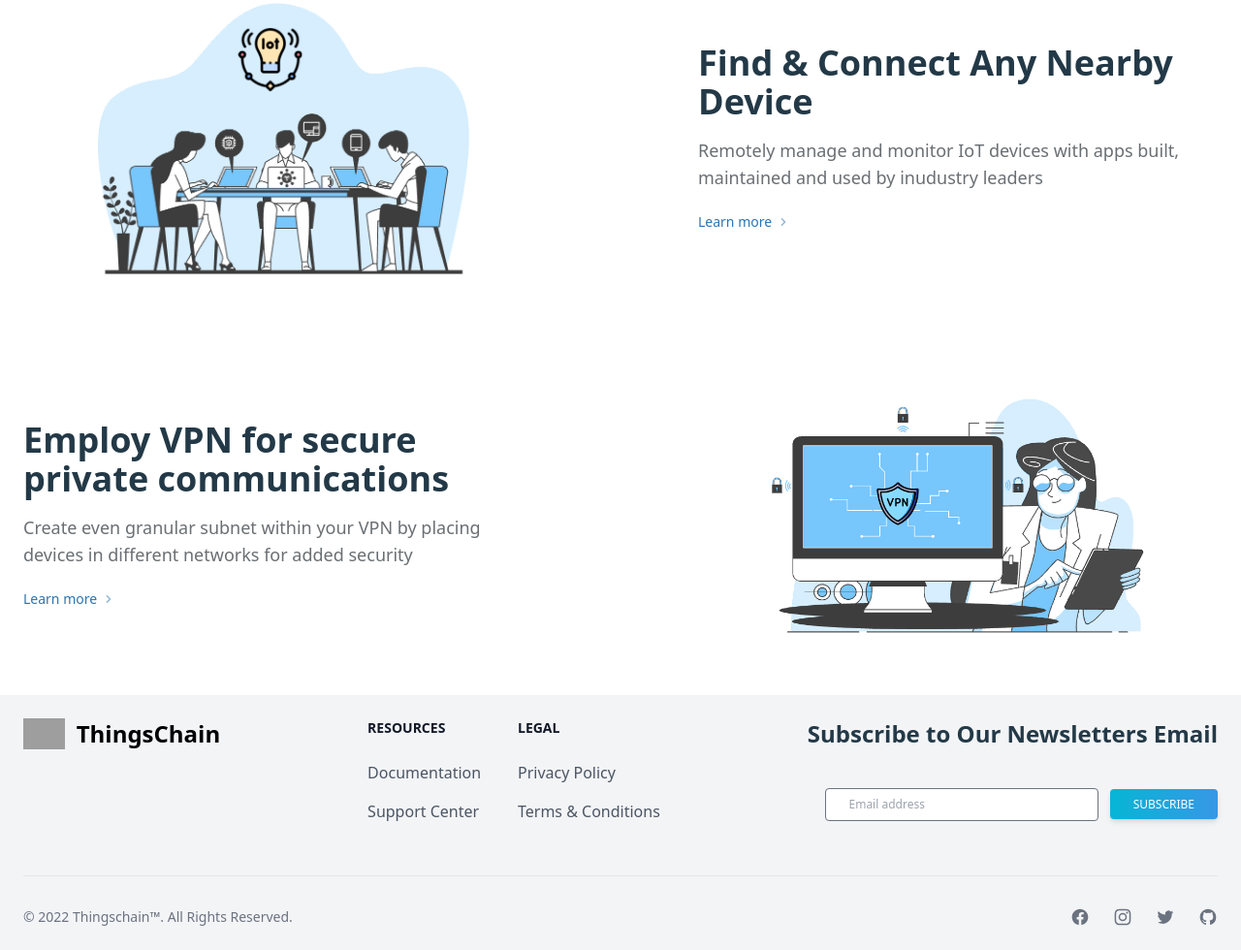
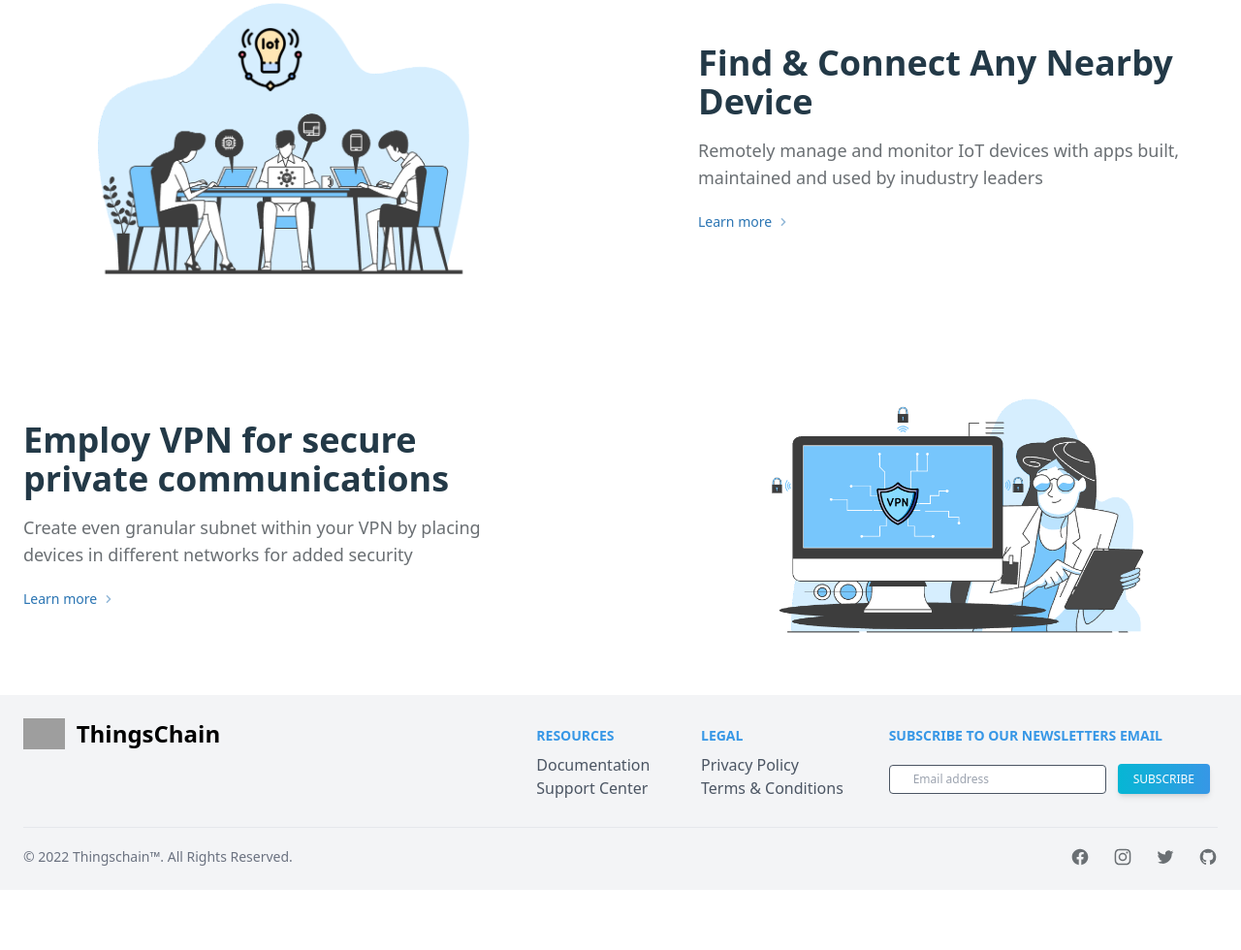
Before and after one commit to fariarahman15/thingschain-new-web-app, a website built with Vite: page index.html in a window 1280 px wide. Shown: the part 2280-3260 px from the top of the page at 97% size. After the commit the page ends 3198 px from the top, so only its background shows below. Built offline with nearby package versions, Linux system fonts and the light colour scheme; grey boxes are pictures that could not be loaded.

Commit message:
footer update

```diff
--- a/index.html
+++ b/index.html
@@ -1130,6 +1130,7 @@
 
     <footer class="p-4 bg-whitesmoke sm:p-6">
       <div class="md:flex md:justify-between">
+        <!-- thingchain logo   -->
         <div class="mb-6 md:mb-0">
           <a href="https://flowbite.com/" class="flex items-center">
             <img
@@ -1142,13 +1143,18 @@
             >
           </a>
         </div>
-        <div class="grid grid-cols-2 gap-2">
+
+        <!-- other section  -->
+        <div class="grid grid-cols-2 gap-4 align-middle">
+          <!-- menu list  -->
+          <div class="grid grid-cols-2 gap-2 p-2">
+            <!-- Resources -->
             <div>
-            <h2 class="mb-6 text-sm font-semibold text-gray-900 uppercase">
+              <h2 class="mb-2 text-sm font-semibold text-darkskyblue uppercase">
                 Resources
               </h2>
-            <ul class="text-gray-600">
-              <li class="mb-4">
+              <ul class="text-davygrey">
+                <li class="">
                   <a href="https://flowbite.com/" class="hover:underline"
                     >Documentation</a
                   >
@@ -1161,12 +1167,13 @@
               </ul>
             </div>
 
+            <!-- Legal -->
             <div>
-            <h2 class="mb-6 text-sm font-semibold text-gray-900 uppercase">
+              <h2 class="mb-2 text-sm font-semibold text-darkskyblue uppercase">
                 Legal
               </h2>
-            <ul class="text-gray-600">
-              <li class="mb-4">
+              <ul class="text-davygrey">
+                <li class="">
                   <a href="#" class="hover:underline">Privacy Policy</a>
                 </li>
                 <li>
@@ -1175,41 +1182,40 @@
               </ul>
             </div>
           </div>
-        <div class="">
+
+          <!-- form  -->
+          <div class="p-2">
             <form action="">
-            <div class="flex-row justify-center items-center">
-              <div class="flex justify-start md:mb-6">
-                <h2 class="mb-4 text-2xl font-bold text-darkslategrey">
+              <div class="w-full flex-row justify-center items-center">
+                <!-- header -->
+                <h2
+                  class="mb-4 text-sm font-semibold text-darkskyblue uppercase"
+                >
                   Subscribe to Our Newsletters Email
                 </h2>
-              </div>
 
-              <div class="flex justify-end items-center space-x-3">
-                <div class="md:mb-6 w-8/12">
+                <!-- input field  -->
+                <div class="flex justify-end items-end space-x-3">
                   <input
-                    type="text"
+                    type="email"
                     class="
                       w-full
+                      mt-1
                       rounded
-                      bg-plainwhite
+                      border-davygrey
                       px-6
-                      py-2
+                      py-1.5
                       font-light
                       text-xs
-                      outline-none
-                      focus:outline-none
                       focus:ring-peekablue
                     "
                     placeholder="Email address"
                   />
-                </div>
-
-                <div class="md:mr-auto mb-6">
                   <button
                     type="button"
                     class="
                       inline-block
-                      px-6
+                      px-4
                       py-2
                       text-white
                       font-medium
@@ -1233,21 +1239,22 @@
                   </button>
                 </div>
               </div>
-            </div>
             </form>
           </div>
         </div>
+      </div>
 
-      <hr class="my-6 border-gray-200 sm:mx-auto lg:my-8" />
+      <hr class="my-5 sm:mx-auto" />
+
       <div class="sm:flex sm:items-center sm:justify-between">
         <span class="text-sm text-gray-500 sm:text-center"
           >© 2022
-          <a href="https://flowbite.com/" class="hover:underline"
+          <a href="#" class="hover:underline hover:text-darkskyblue"
             >Thingschain™</a
           >. All Rights Reserved.
         </span>
         <div class="flex mt-4 space-x-6 sm:justify-center sm:mt-0">
-          <a href="#" class="text-gray-500 hover:text-gray-900">
+          <a href="#" class="text-dovegrey hover:text-darkskyblue">
             <svg
               class="w-5 h-5"
               fill="currentColor"
@@ -1262,7 +1269,7 @@
             </svg>
             <span class="sr-only">Facebook page</span>
           </a>
-          <a href="#" class="text-gray-500 hover:text-gray-900">
+          <a href="#" class="text-dovegrey hover:text-darkskyblue">
             <svg
               class="w-5 h-5"
               fill="currentColor"
@@ -1277,7 +1284,7 @@
             </svg>
             <span class="sr-only">Instagram page</span>
           </a>
-          <a href="#" class="text-gray-500 hover:text-gray-900">
+          <a href="#" class="text-dovegrey hover:text-darkskyblue">
             <svg
               class="w-5 h-5"
               fill="currentColor"
@@ -1290,7 +1297,7 @@
             </svg>
             <span class="sr-only">Twitter page</span>
           </a>
-          <a href="#" class="text-gray-500 hover:text-gray-900">
+          <a href="#" class="text-dovegrey hover:text-darkskyblue">
             <svg
               class="w-5 h-5"
               fill="currentColor"
--- a/tailwind.config.cjs
+++ b/tailwind.config.cjs
@@ -12,7 +12,7 @@ module.exports = {
 
         carolinablue: "#7EB9EA",
         topaz: "#06b6d4",
-        iron: "#e5e7eb",
+        davygrey: "#4B5563",
         whitesmoke: "#F3F4F6",
         darkslategrey: "#233947",
         vistawhite: "#FAFAFA",
```
Lines whose indentation alone changed are shown as unchanged.
